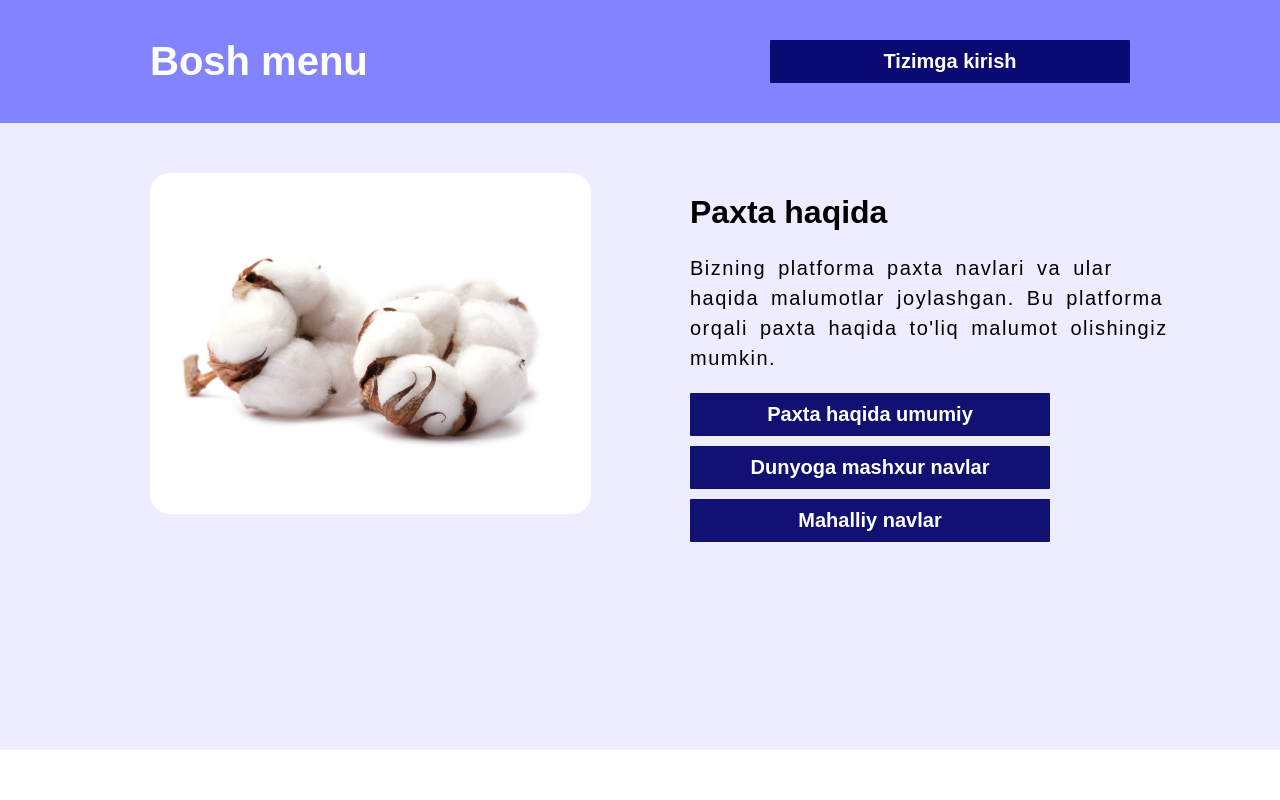
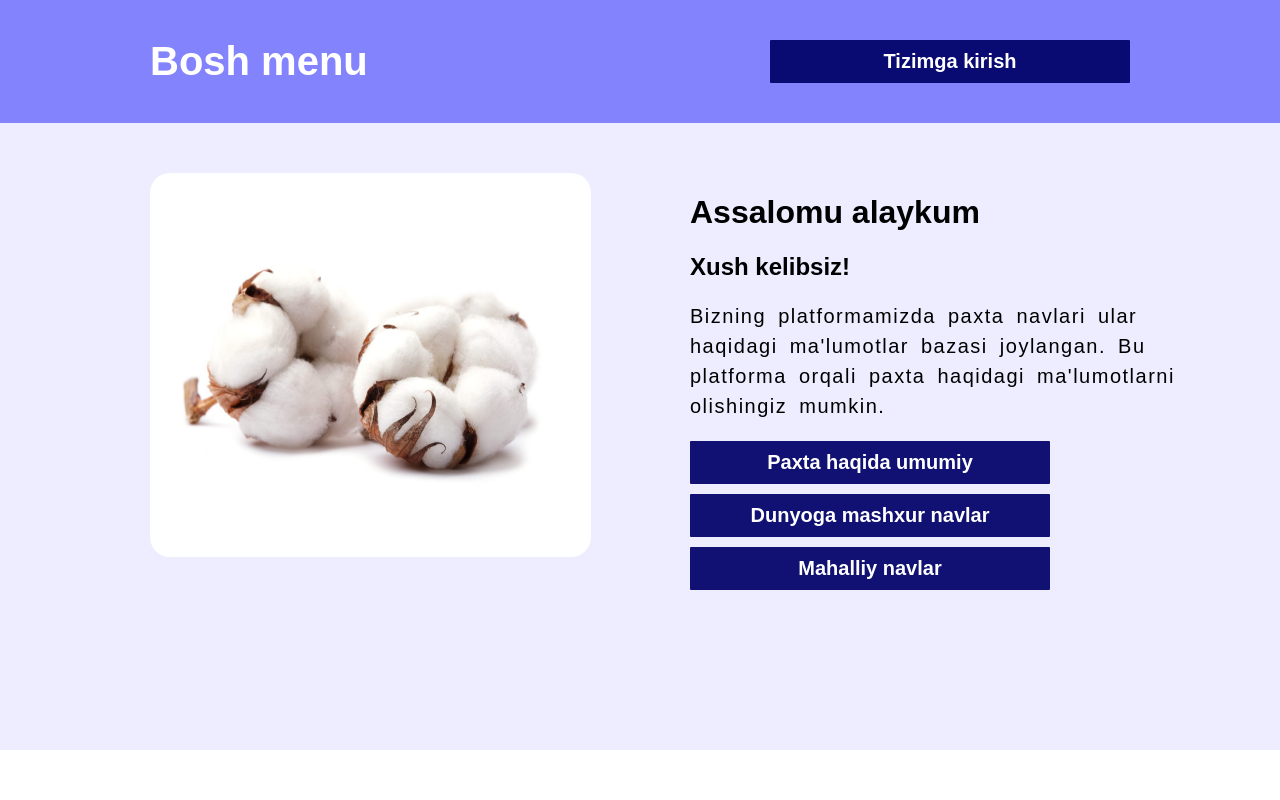
Before and after one commit to abdusattor1999/cotton-project-django, a Django app: page / in a window 1280 px wide. Run offline with Django 4.2, Linux system fonts and the light colour scheme.

Commit message:
home page fixed

```diff
--- a/Templates/home_page.html
+++ b/Templates/home_page.html
@@ -4,9 +4,10 @@
 <div class="container">
    <img src="{% static 'img/paxta2.jpg' %}" class="main_img" alt="Paxta">
    <div class="description">
-      <h1>Paxta haqida</h1>
+      <h1>Assalomu alaykum</h1>
+      <h2>Xush kelibsiz!</h2>
       <p>
-         Bizning platforma paxta navlari va ular haqida malumotlar joylashgan. Bu platforma orqali paxta haqida to'liq malumot olishingiz mumkin.
+         Bizning platformamizda paxta navlari ular haqidagi ma'lumotlar bazasi joylangan. Bu platforma orqali paxta haqidagi ma'lumotlarni olishingiz mumkin.
       </p>
       <div>
          <a href="{% url 'mainapp:umumiy' %}" class="btn">Paxta haqida umumiy</a>
```
